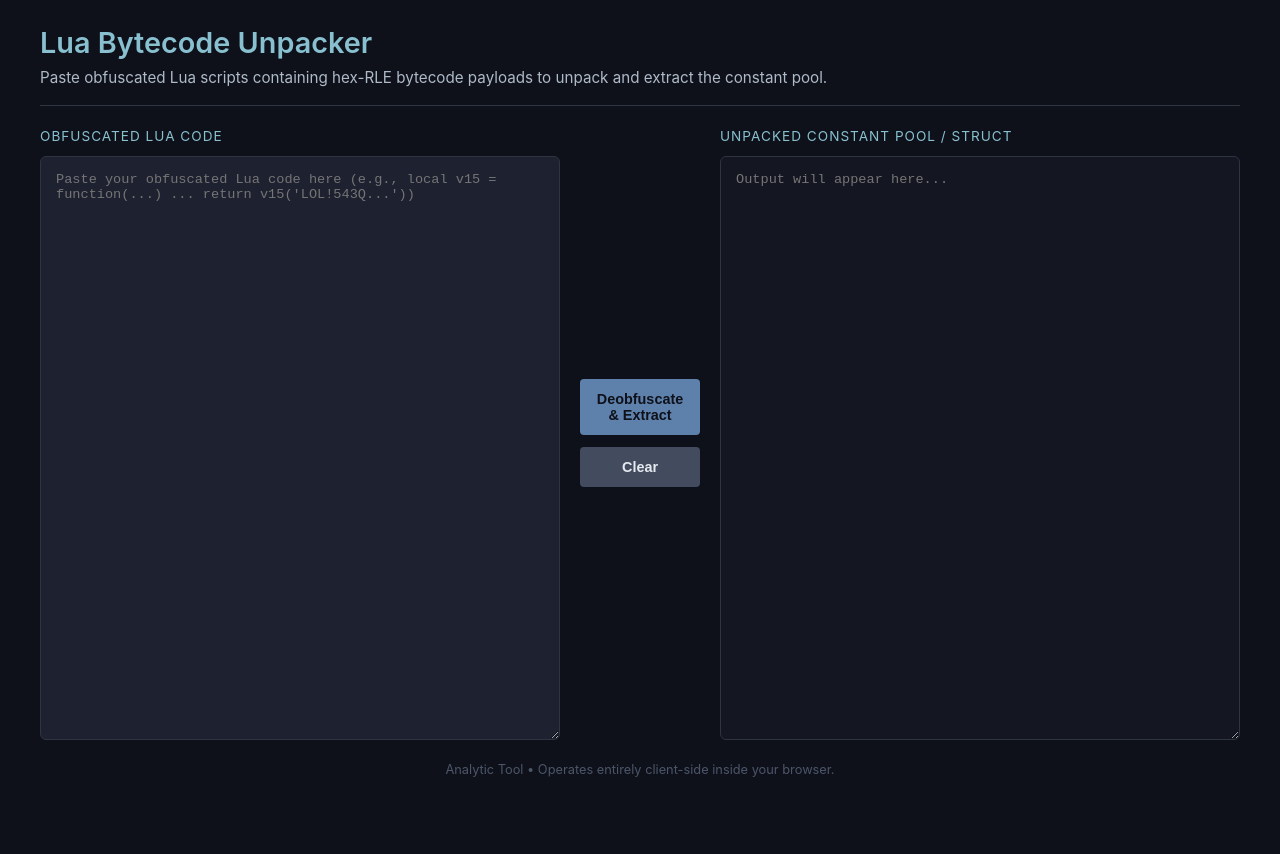
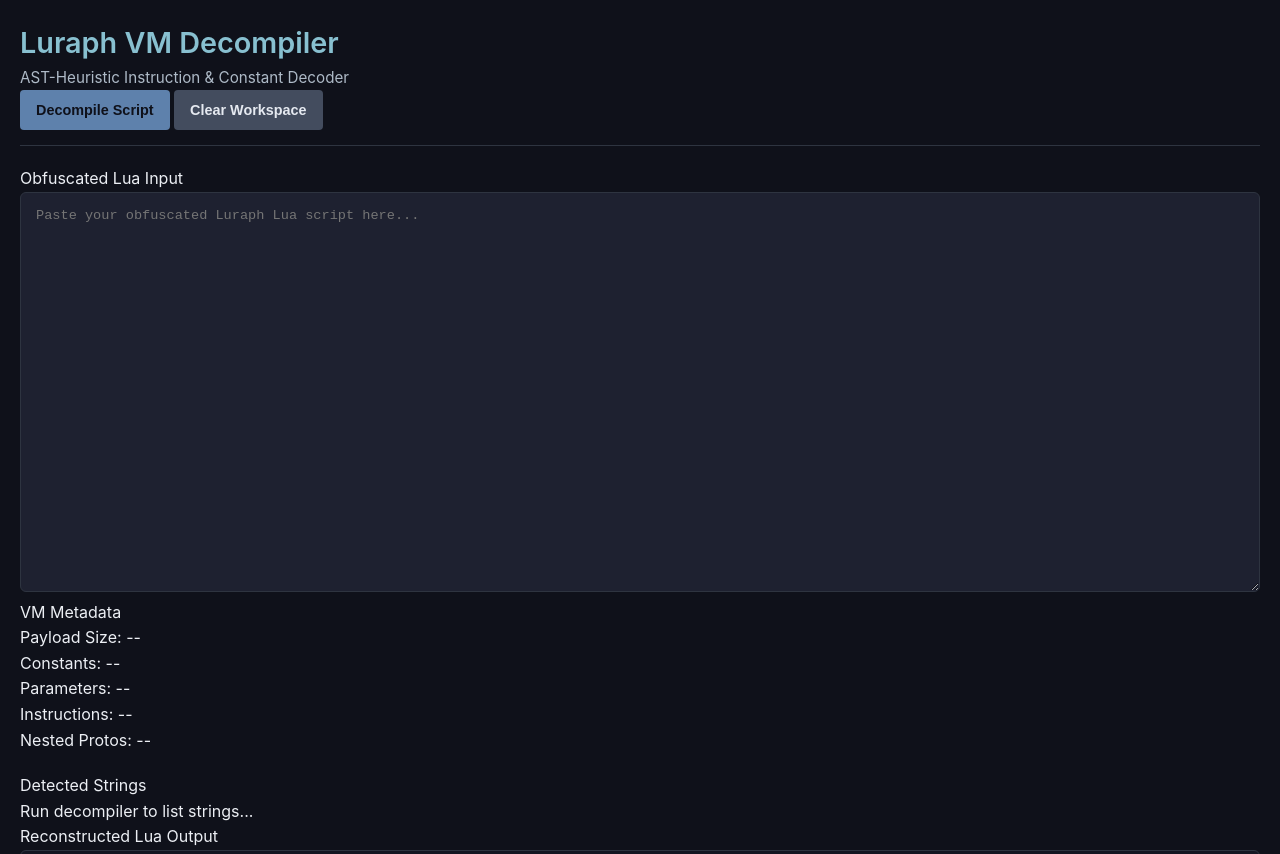
Before and after one commit to GixnkyDelmonunt/deobfs, a plain HTML site: page index.html in a window 1280 px wide. Shown: the top 854 px of the page. Before the commit the page ends 800 px from the top, so only its background shows below. Drawn offline with Linux system fonts and the light colour scheme.

Commit message:
Update index.html

```diff
--- a/index.html
+++ b/index.html
@@ -3,38 +3,57 @@
 <head>
     <meta charset="UTF-8">
     <meta name="viewport" content="width=device-width, initial-scale=1.0">
-    <title>Lua Bytecode Decompressor & Constant Extractor</title>
+    <title>Luraph VM Bytecode Decompiler</title>
     <link rel="stylesheet" href="style.css">
 </head>
 <body>
-    <div class="container">
-        <header>
-            <h1>Lua Bytecode Unpacker</h1>
-            <p>Paste obfuscated Lua scripts containing hex-RLE bytecode payloads to unpack and extract the constant pool.</p>
+    <div class="app-container">
+        <header class="app-header">
+            <div class="branding">
+                <h1>Luraph VM Decompiler</h1>
+                <p>AST-Heuristic Instruction & Constant Decoder</p>
+            </div>
+            <div class="actions">
+                <button id="decompile-btn" class="btn-primary">Decompile Script</button>
+                <button id="clear-btn" class="btn-secondary">Clear Workspace</button>
+            </div>
         </header>
 
-        <main class="workspace">
-            <div class="input-panel">
-                <label for="obfuscated-code">Obfuscated Lua Code</label>
-                <textarea id="obfuscated-code" placeholder="Paste your obfuscated Lua code here (e.g., local v15 = function(...) ... return v15('LOL!543Q...'))"></textarea>
+        <main class="editor-layout">
+            <div class="editor-pane">
+                <div class="pane-header">
+                    <span>Obfuscated Lua Input</span>
+                </div>
+                <textarea id="input-code" placeholder="Paste your obfuscated Luraph Lua script here..."></textarea>
             </div>
 
-            <div class="controls">
-                <button id="deobfuscate-btn" class="btn-primary">Deobfuscate & Extract</button>
-                <button id="clear-btn" class="btn-secondary">Clear</button>
+            <div class="sidebar-pane">
+                <div class="pane-header">
+                    <span>VM Metadata</span>
+                </div>
+                <div id="metadata-display" class="metadata-grid">
+                    <div class="meta-item"><span class="label">Payload Size:</span> <span id="meta-size">--</span></div>
+                    <div class="meta-item"><span class="label">Constants:</span> <span id="meta-constants">--</span></div>
+                    <div class="meta-item"><span class="label">Parameters:</span> <span id="meta-params">--</span></div>
+                    <div class="meta-item"><span class="label">Instructions:</span> <span id="meta-instructions">--</span></div>
+                    <div class="meta-item"><span class="label">Nested Protos:</span> <span id="meta-protos">--</span></div>
+                </div>
+                <div class="pane-header" style="margin-top: 20px;">
+                    <span>Detected Strings</span>
+                </div>
+                <div id="strings-list" class="strings-container">
+                    <p class="empty-state">Run decompiler to list strings...</p>
+                </div>
             </div>
 
-            <div class="output-panel">
-                <label for="output-code">Unpacked Constant Pool / Struct</label>
-                <textarea id="output-code" readonly placeholder="Output will appear here..."></textarea>
+            <div class="editor-pane">
+                <div class="pane-header">
+                    <span>Reconstructed Lua Output</span>
+                </div>
+                <textarea id="output-code" readonly placeholder="Output pseudo-code will generate here..."></textarea>
             </div>
         </main>
-
-        <footer>
-            <p>Analytic Tool &bull; Operates entirely client-side inside your browser.</p>
-        </footer>
     </div>
-
     <script src="script.js"></script>
 </body>
 </html>
```
